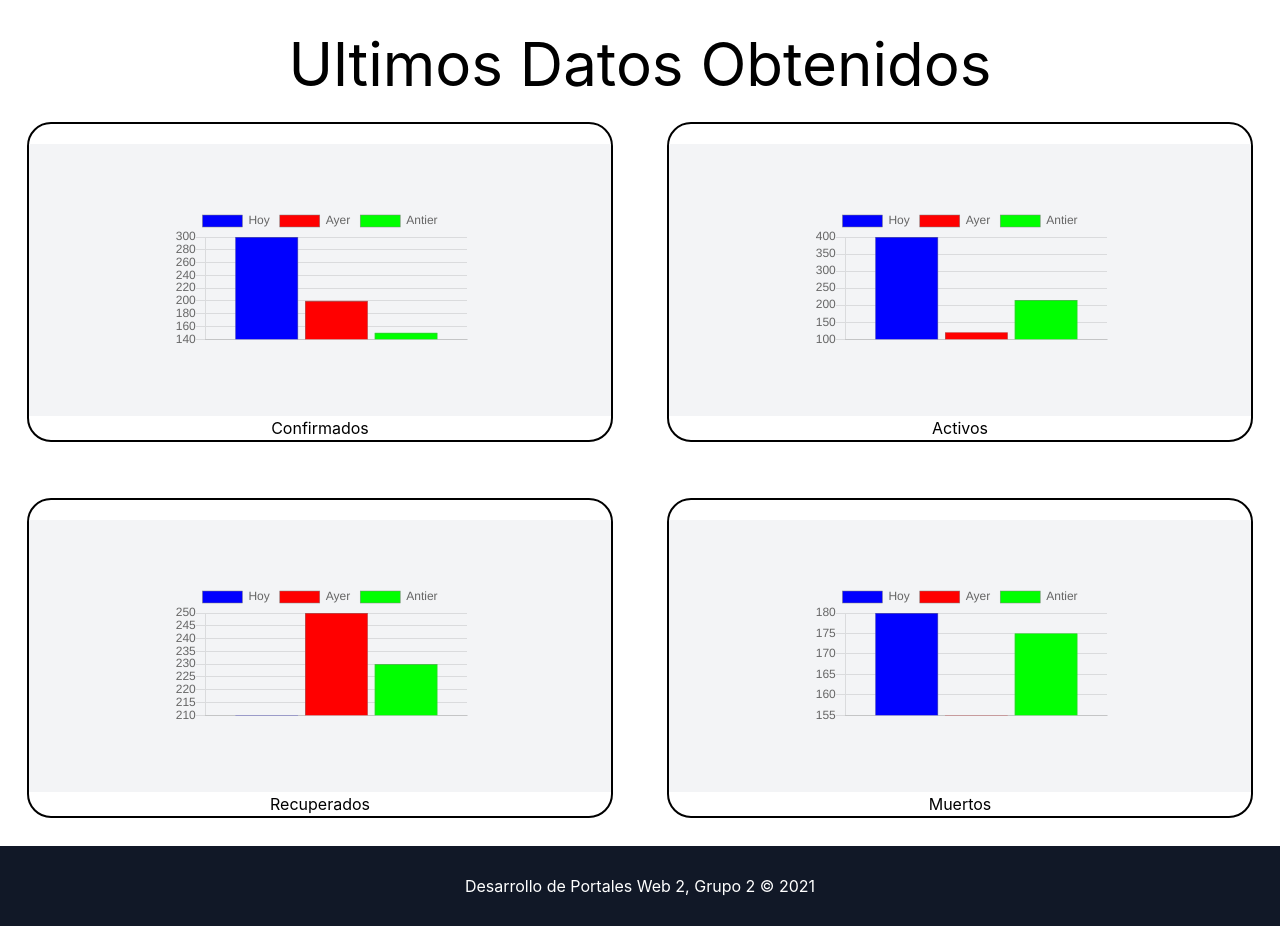
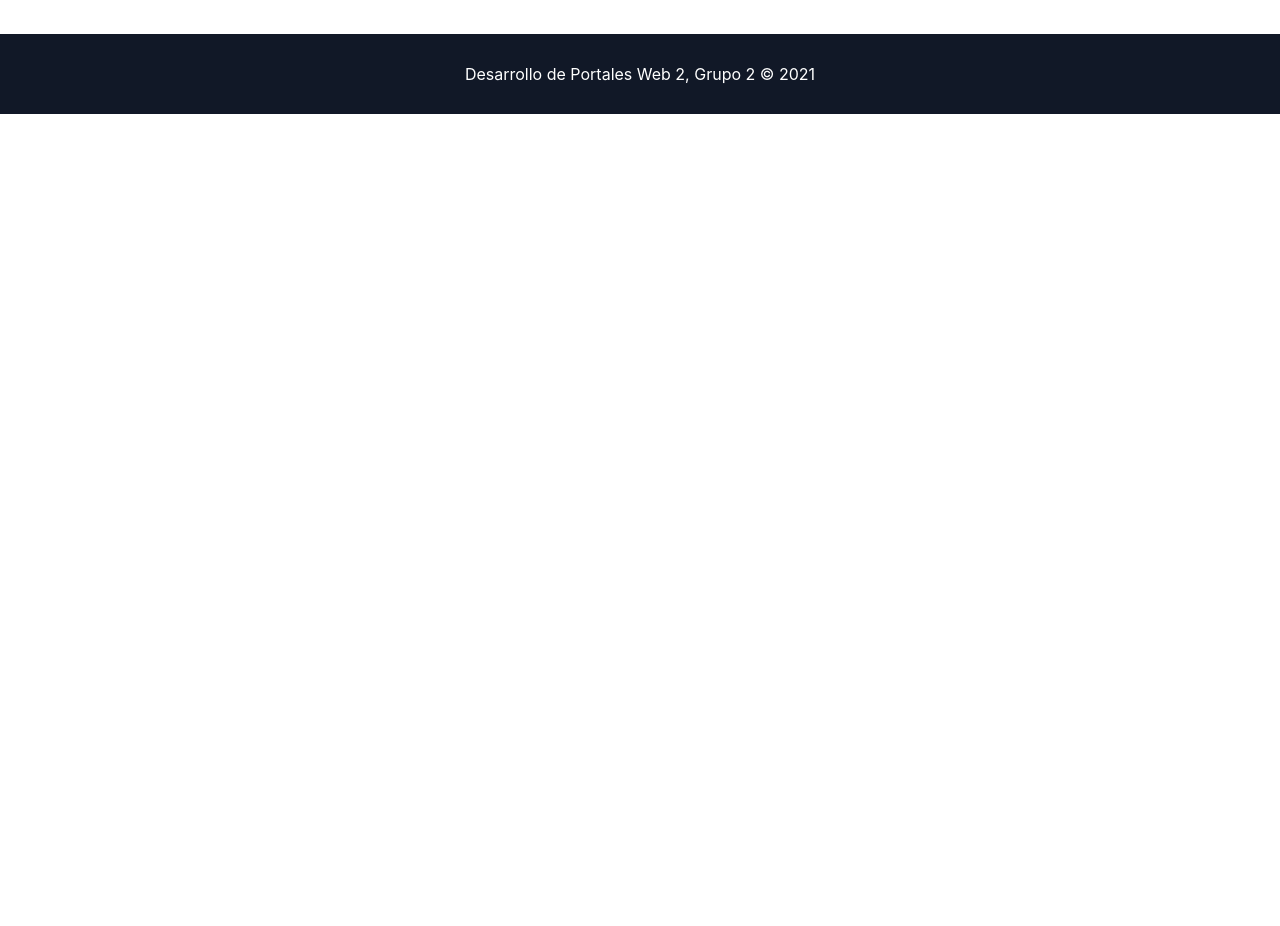
Before and after one commit to EvoraHn/Stats-C-19-WebApp, a React (Create React App) app: page / in a window 1280 px wide. Shown: the part 920-1846 px from the top of the page. After the commit the page ends 1034 px from the top, so only its background shows below. Built offline with nearby package versions, Linux system fonts and the light colour scheme.

Commit message:
traer datos final

```diff
--- a/src/components/Covid/Covid.js
+++ b/src/components/Covid/Covid.js
@@ -100,7 +100,7 @@ const allData = async() =>{
     console.log(day2);
     await setTimeout(function delay (){
         getData3()
-    },3000)
+    },5000)
    // setDay3(aux);
     //setAux(null);
     console.log("Day 3 es: ");
@@ -117,6 +117,22 @@ const onChangeHandler = event => {
     setCountry(event.target.value);
     console.log(country);
 };
+/*<p>{day1.country}</p>
+                <p>Casos confirmados: {day1.provinces[0].confirmed}</p>
+                <p>Recuperados: {day1.provinces[0].recovered}</p>
+                <p>Fallecidos: {day1.provinces[0].deaths}</p>
+                <p>Activos: {day1.provinces[0].active}</p>
+
+                <br/>
+                <p>Casos confirmados: {day2.provinces[0].confirmed}</p>
+                <p>Recuperados: {day2.provinces[0].recovered}</p>
+                <p>Fallecidos:{day2.provinces[0].deaths}</p>
+                <p>Activos: {day2.provinces[0].active}</p>
+                <br/>
+                <p>Casos confirmados: {day3.provinces[0].confirmed}</p>
+                <p>Recuperados: {day3.provinces[0].recovered}</p>
+                <p>Fallecidos:{day3.provinces[0].deaths}</p>
+                <p>Activos: {day3.provinces[0].active}</p> */
 
     return (
         <div>
@@ -132,24 +148,26 @@ const onChangeHandler = event => {
             {
                 day2&&day1&&day3?
                 <div>
-                <p>{day1.country}</p>
-                <p>Casos confirmados: {day1.provinces[0].confirmed}</p>
-                <p>Recuperados: {day1.provinces[0].recovered}</p>
-                <p>Fallecidos: {day1.provinces[0].deaths}</p>
-                <p>Activos: {day1.provinces[0].active}</p>
+                  <section class="flex justify-center items-center">
+                    <h2 class="text-3xl md:text-6xl">Ultimos Datos Obtenidos</h2>
+                  </section>
 
-                <br/>
-                <p>Casos confirmados: {day2.provinces[0].confirmed}</p>
-                <p>Recuperados: {day2.provinces[0].recovered}</p>
-                <p>Fallecidos:{day2.provinces[0].deaths}</p>
-                <p>Activos: {day2.provinces[0].active}</p>
-                <br/>
-                <p>Casos confirmados: {day3.provinces[0].confirmed}</p>
-                <p>Recuperados: {day3.provinces[0].recovered}</p>
-                <p>Fallecidos:{day3.provinces[0].deaths}</p>
-                <p>Activos: {day3.provinces[0].active}</p>
-                </div>:
-                <p>No hay datos para esta fecha</p>
+                  <section class="grid grid-cols-1 md:grid-cols-2 align-center justify-center">
+                      <div class="flex justify-center items-center">
+                    <CardSmall title="Confirmados" class="col-span-1 m-auto" hoy={[day3.provinces[0].confirmed]} ayer={[day2.provinces[0].confirmed]} antier={[day1.provinces[0].confirmed]}></CardSmall>
+                      </div>
+                    <div class="flex justify-center items-center">
+                      <CardSmall title="Activos" class="col-span-1 m-auto" hoy={[day3.provinces[0].active]} ayer={[day2.provinces[0].active]} antier={[day1.provinces[0].active]}></CardSmall>
+                    </div>
+                    <div class="flex justify-center items-center">
+                      <CardSmall title="Recuperados" class="col-span-1 m-auto" hoy={[day3.provinces[0].recovered]} ayer={[day2.provinces[0].recovered]} antier={[day1.provinces[0].recovered]}></CardSmall>
+                    </div>
+                    <div class="flex justify-center items-center">
+                      <CardSmall title="Muertos" class="col-span-1 m-auto" hoy={[day3.provinces[0].deaths]} ayer={[day2.provinces[0].deaths]} antier={[day1.provinces[0].deaths]}></CardSmall>
+                    </div>
+                    </section>
+                  </div>:
+                  <p>No hay datos para esta fecha</p>
 
 
             }
@@ -158,25 +176,6 @@ const onChangeHandler = event => {
             <section class="h-screen">
               <CardPrincipal title="Panorama Actual" dataInfectados={[300]} dataMuertes={[200]} dataRecuperados={[75]} dataActivos={[420]}></CardPrincipal>
             </section>
-
-            <section class="flex justify-center items-center">
-              <h2 class="text-3xl md:text-6xl">Ultimos Datos Obtenidos</h2>
-            </section>
-
-            <section class="grid grid-cols-1 md:grid-cols-2 align-center justify-center">
-                <div class="flex justify-center items-center">
-              <CardSmall title="Confirmados" class="col-span-1 m-auto" hoy={[300]} ayer={[200]} antier={[150]}></CardSmall>
-                </div>
-              <div class="flex justify-center items-center">
-                <CardSmall title="Activos" class="col-span-1 m-auto" hoy={[400]} ayer={[120]} antier={[215]}></CardSmall>
-              </div>
-              <div class="flex justify-center items-center">
-                <CardSmall title="Recuperados" class="col-span-1 m-auto" hoy={[210]} ayer={[250]} antier={[230]}></CardSmall>
-              </div>
-              <div class="flex justify-center items-center">
-                <CardSmall title="Muertos" class="col-span-1 m-auto" hoy={[180]} ayer={[155]} antier={[175]}></CardSmall>
-              </div>
-            </section>
             <footer class="w-full h-20 bg-gray-900 text-white flex items-center justify-center">
             Desarrollo de Portales Web 2, Grupo 2 &copy; 2021
             </footer>
@@ -184,8 +183,6 @@ const onChangeHandler = event => {
 
         </div>
 
-
-
     )
 }
 
```
